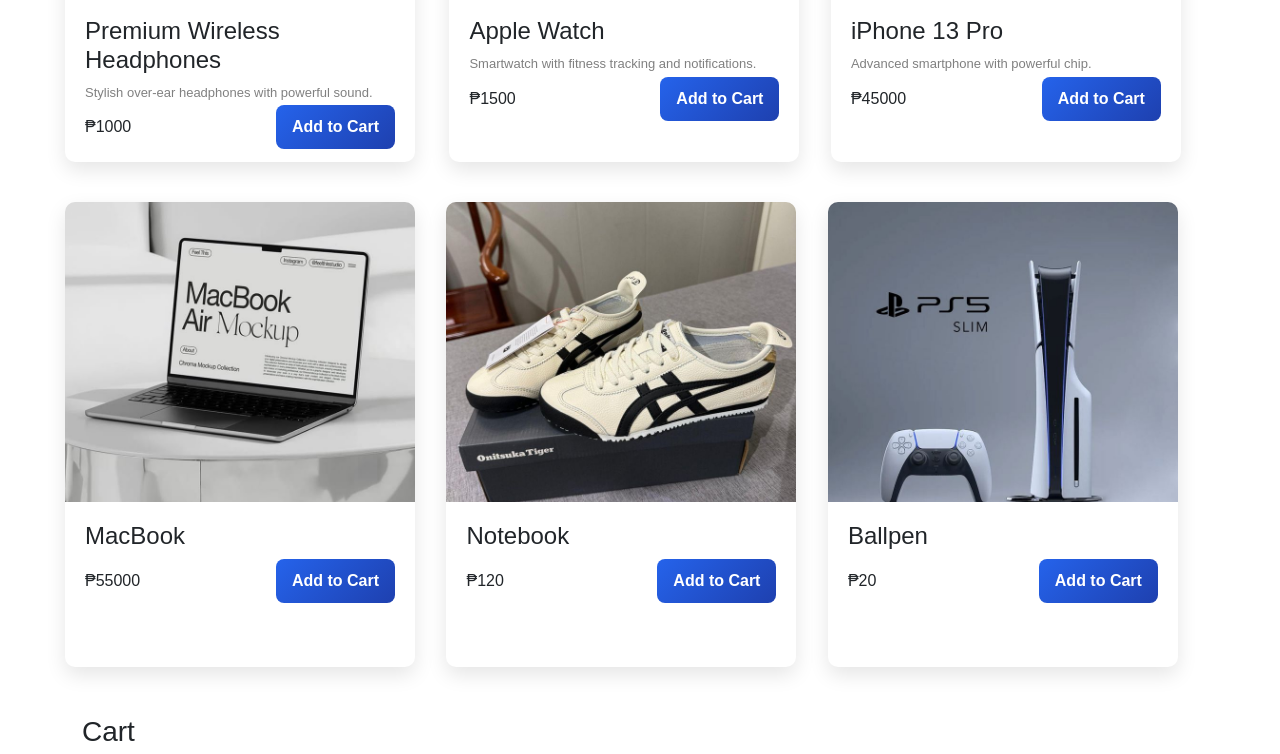
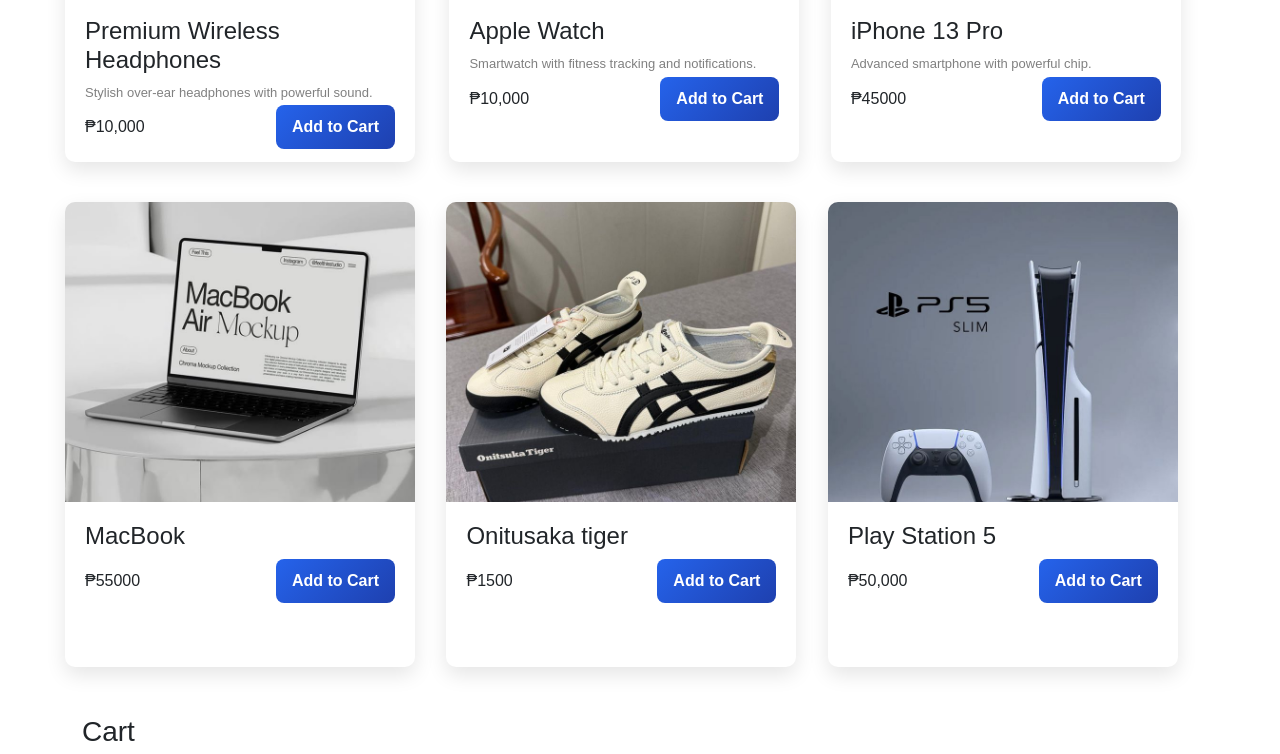
Before and after one commit to userHypename/E-Commerce, a plain HTML site: page index.html in a window 1280 px wide. Shown: the part 480-1234 px from the top of the page. Drawn offline with nearby package versions, Linux system fonts and the light colour scheme.

Commit message:
refactor

```diff
--- a/index.html
+++ b/index.html
@@ -54,7 +54,7 @@
             Stylish over-ear headphones with powerful sound.
           </p>
           <div class="price-row">
-            <div>₱1000</div>
+            <div>₱10,000</div>
             <button onclick="addToCart(1)" class="headphone-button">
               Add to Cart
             </button>
@@ -73,7 +73,7 @@
             Smartwatch with fitness tracking and notifications.
           </p>
           <div class="price-row">
-            <div>₱1500</div>
+            <div>₱10,000</div>
             <button onclick="addToCart(2)" class="watch-button">
               Add to Cart
             </button>
@@ -114,15 +114,15 @@
         </div>
       </div>
 
-      <!-- Notebook -->
+      <!-- Onitsuka tiger -->
       <div class="thumbnail-5">
         <div class="img-container-tiger">
           <img class="thumbnail-5-pic" src="thumbnails/thumbnail-5.jpg" />
         </div>
         <div class="card-content-5">
-          <h4>Notebook</h4>
+          <h4>Onitusaka tiger</h4>
           <div class="price-row">
-            <div>₱120</div>
+            <div>₱1500</div>
             <button onclick="addToCart(5)" class="tiger-button">
               Add to Cart
             </button>
@@ -130,15 +130,15 @@
         </div>
       </div>
 
-      <!-- Ballpen -->
+      <!-- ps5 -->
       <div class="thumbnail-6">
         <div class="img-container-ps5">
           <img class="thumbnail-6-pic" src="thumbnails/thumbnail-6.jpg" />
         </div>
         <div class="card-content-6">
-          <h4>Ballpen</h4>
+          <h4>Play Station 5</h4>
           <div class="price-row">
-            <div>₱20</div>
+            <div>₱50,000</div>
             <button onclick="addToCart(6)" class="ps5-button">
               Add to Cart
             </button>
--- a/script.js
+++ b/script.js
@@ -3,8 +3,8 @@
   { id: 2, name: "Apple Watch", price: 1500 },
   { id: 3, name: "iPhone 13 Pro", price: 45000 },
   { id: 4, name: "MacBook", price: 55000 },
-  { id: 5, name: "Notebook", price: 120 },
-  { id: 6, name: "Ballpen", price: 20 },
+  { id: 5, name: "Onitsuka tiger", price: 1500 },
+  { id: 6, name: "Play Station 5", price: 50000 },
 ];
 
 let cart = [];
```
